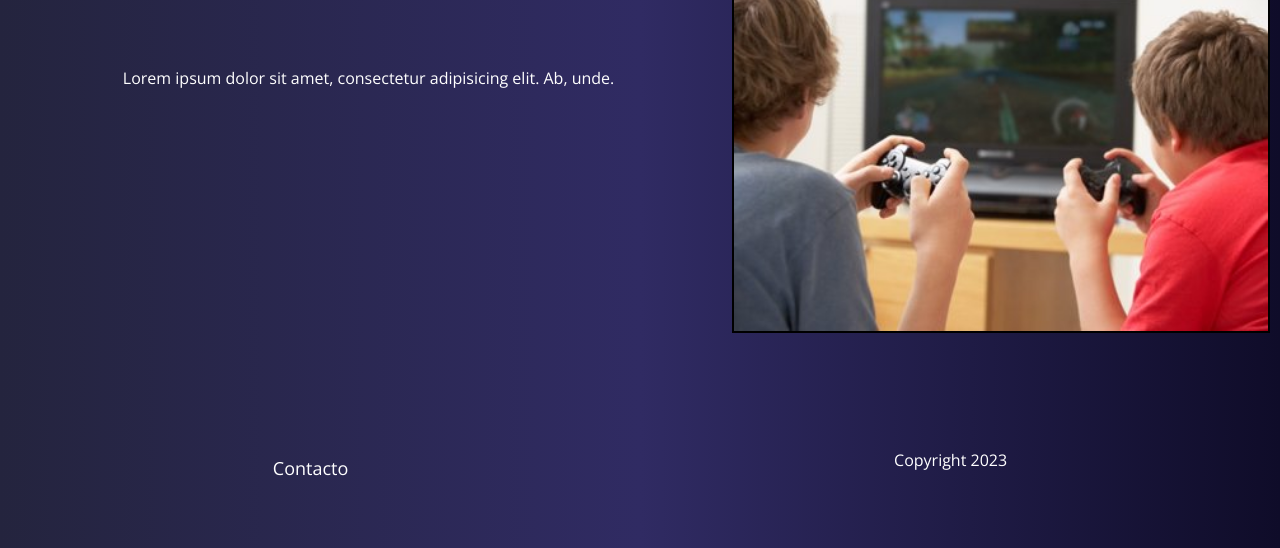
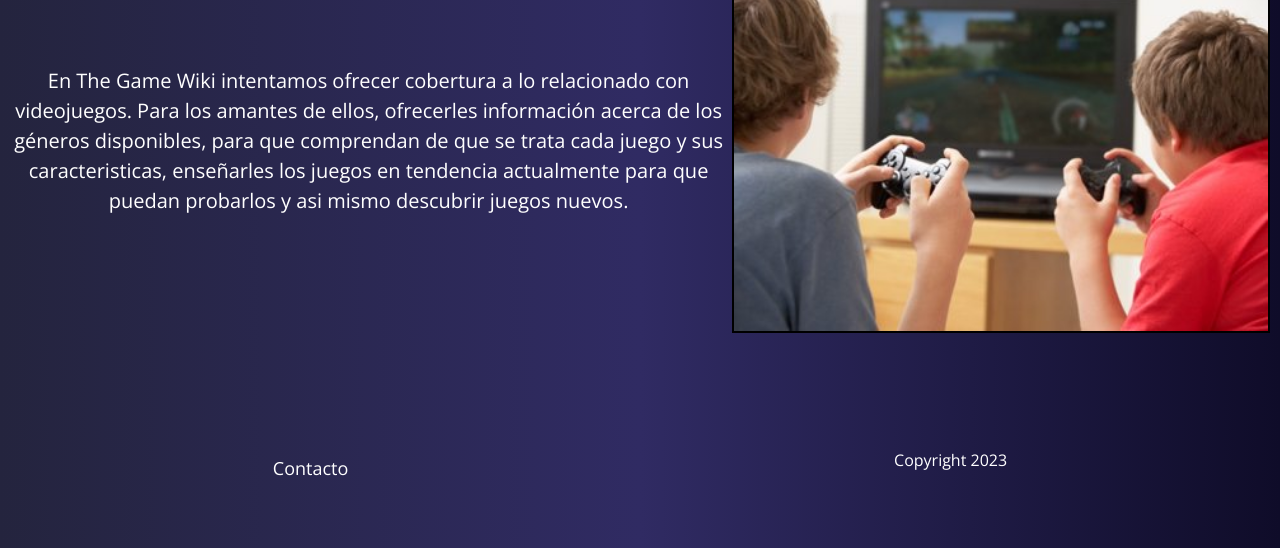
Before and after one commit to home2910/ProyectoFinal-Parra-WEB, a website: page index.html in a window 1280 px wide. Shown: the part 252-800 px from the top of the page. Drawn offline with nearby package versions, Linux system fonts and the light colour scheme.

Commit message:
Texto del parrafo index modificado

```diff
--- a/index.html
+++ b/index.html
@@ -56,7 +56,9 @@
         <h1 class="h1-index"> The Game Wiki</h1>
 
         <p class="p-index">
-            Lorem ipsum dolor sit amet, consectetur adipisicing elit. Ab, unde.
+            En The Game Wiki intentamos ofrecer cobertura a lo relacionado con videojuegos. Para los amantes de ellos,
+            ofrecerles información acerca de los géneros disponibles, para que comprendan de que se trata cada juego y
+            sus caracteristicas, enseñarles los juegos en tendencia actualmente para que puedan probarlos y asi mismo descubrir juegos nuevos.
         </p>
 
 
--- a/scss/style.scss
+++ b/scss/style.scss
@@ -58,6 +58,7 @@ main {
 }
 
 .p-index {
+    font-size: 20px;
     grid-area: p;
     align-self: flex-start;
     color: $colors-main;
```
Also changed, not shown: css/style.css, 1 other file.
